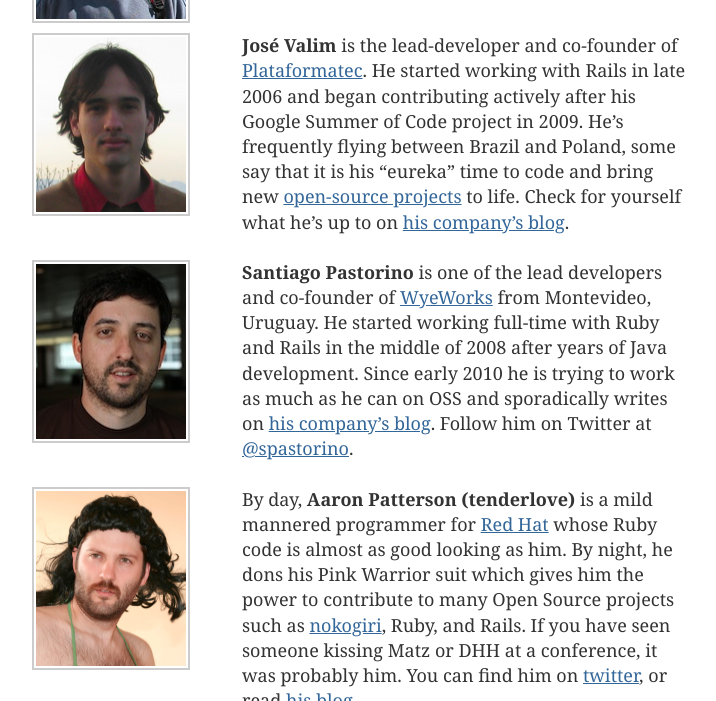
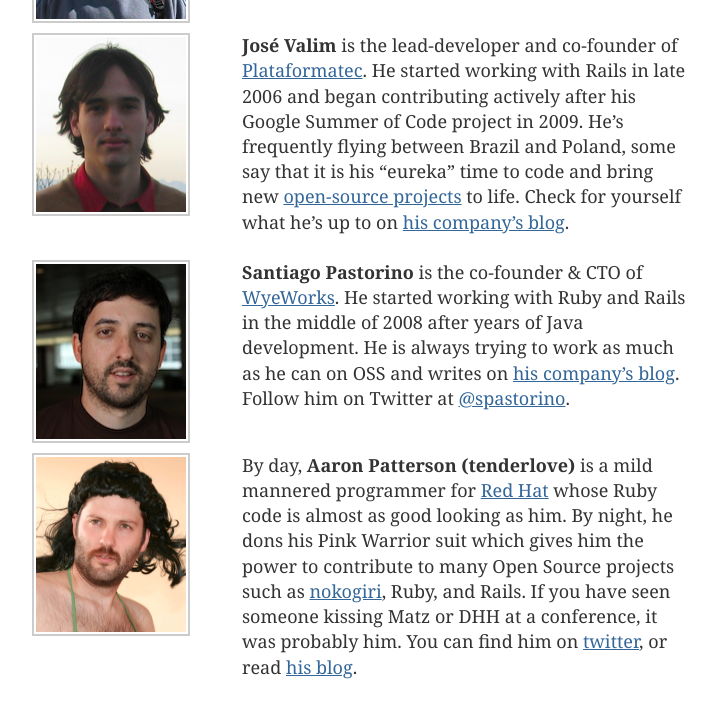
Before and after one commit to rails/homepage-2011, a Jekyll site: the page built from core/index.html, in a window 1280 px wide and 900 px high, scrolled down 833 px, cut to the strip 0-701 px from the top of the window. Shown: the whole strip, without its empty margins (298-1014 px from the left). Built offline with Jekyll 4.4.1, drawn with Linux system fonts in a browser that asks for light colours; nearby versions of some CDN libraries.

Commit message:
Fix a bit Santiago's bio

```diff
--- a/core/index.html
+++ b/core/index.html
@@ -58,11 +58,11 @@ title: "Ruby on Rails: Core"
       <div class="section">
         <img src="/images/pages/core/santiago.jpg" width="150" height="175" class="biopic" alt="Santiago Pastorino's photo">
         <p>
-          <strong>Santiago Pastorino</strong> is one of the lead developers and co-founder of
-          <a href="http://www.wyeworks.com/" title="We're software artisans, our solutions are carefully crafted by a team of development experts">WyeWorks</a> from Montevideo, Uruguay. He started
-          working full-time with Ruby and Rails in the middle of 2008 after years of Java development.
-          Since early 2010 he is trying to work as much as he can on OSS and sporadically writes on
-          <a href="http://blog.wyeworks.com/" title="wyeworks's blog">his company’s blog</a>. Follow him on Twitter at
+          <strong>Santiago Pastorino</strong> is the co-founder &amp; CTO of
+          <a href="http://wyeworks.com/" title="We're software artisans, our solutions are carefully crafted by a team of development experts">WyeWorks</a>. He started
+          working with Ruby and Rails in the middle of 2008 after years of Java development.
+          He is always trying to work as much as he can on OSS and writes on
+          <a href="http://wyeworks.com/blog/" title="wyeworks's blog">his company’s blog</a>. Follow him on Twitter at
           <a href="http://twitter.com/spastorino" title="follow @spastorino on Twitter">@spastorino</a>.
         </p>
       </div>
```
